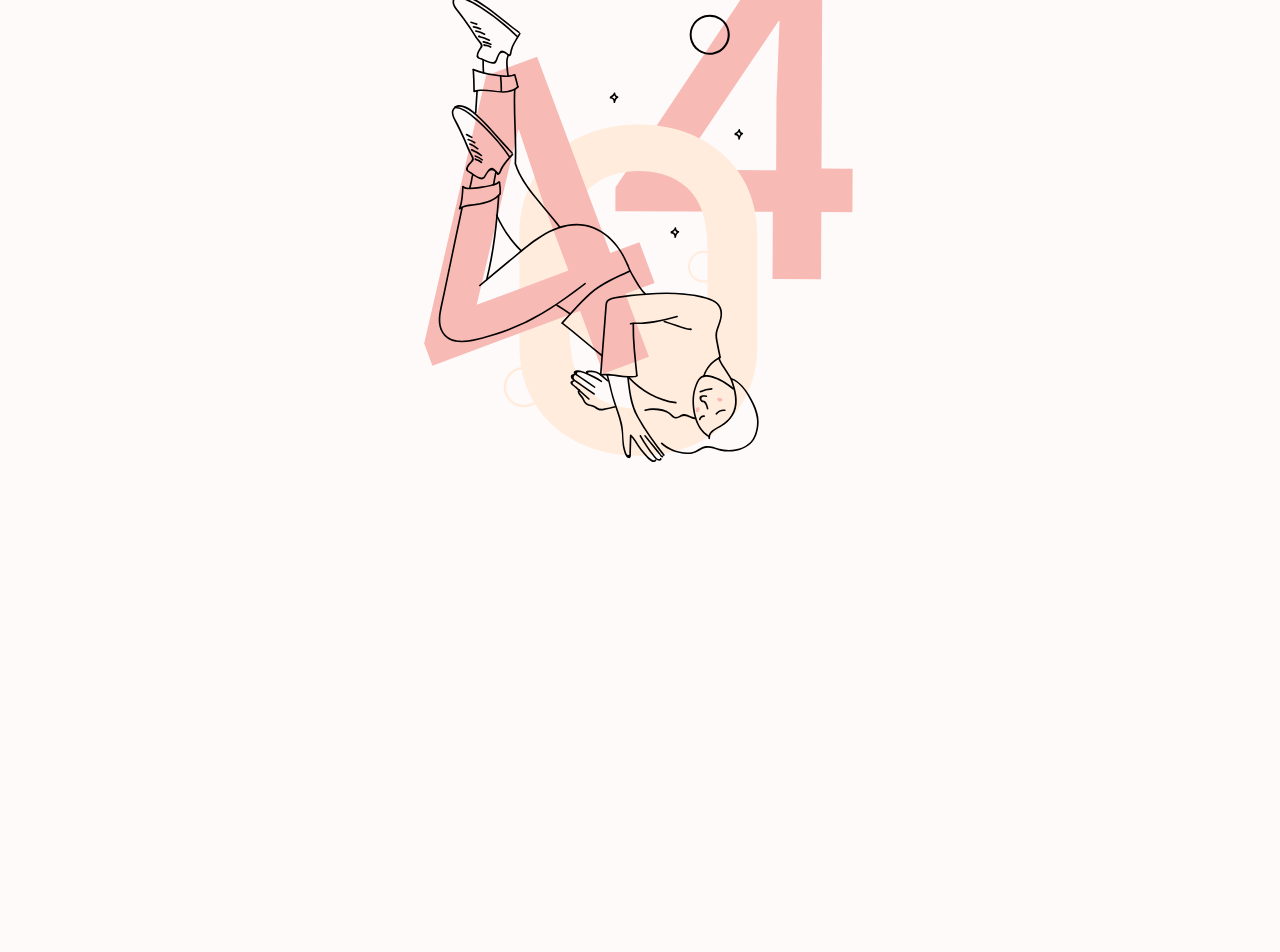
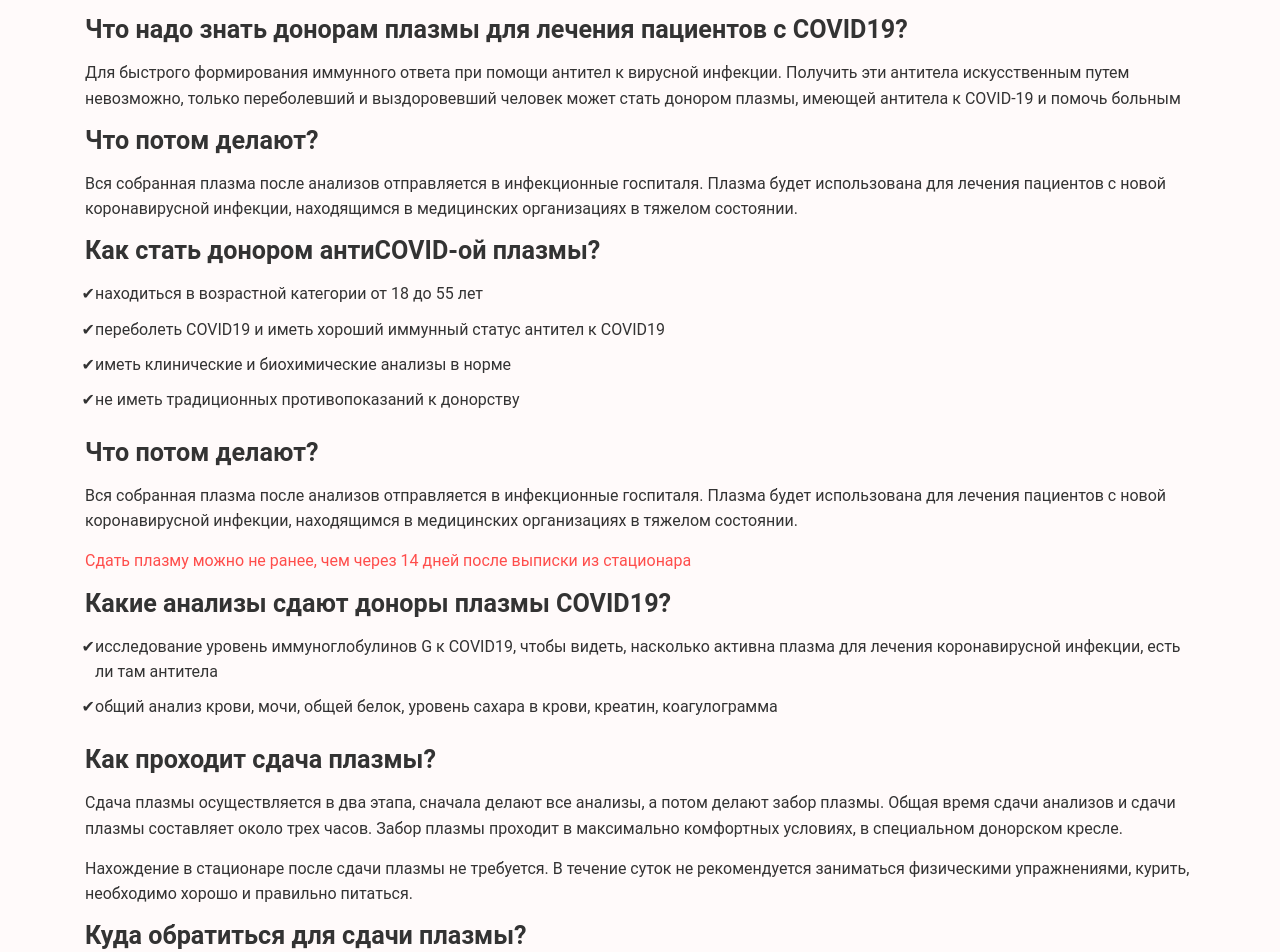
Before and after one commit to Donormd/donor.md-frontend, a Next.js app: page /articles/plasma-donors in a window 1280 px wide. Before the commit this address had no page. Shown: the part 200-1152 px from the top of the page. Before the commit the page ends 800 px from the top, so only its background shows below. Built offline with nearby package versions, Linux system fonts and the light colour scheme.

Commit message:
added page PlasmaDonors

```diff
--- /dev/null
+++ b/pages/articles/plasma-donors.tsx
@@ -0,0 +1,109 @@
+import React from 'react';
+import styled from 'styled-components';
+import HeaderContentFooter from '../../layouts/header-content-footer';
+import { Container } from '../../layouts/container';
+import { Paragraph as PH, Title as TL } from '../../components/UI';
+
+const Paragraph = styled(PH)`
+  margin-bottom: 15px;
+`;
+
+const Title = styled(TL)`
+  margin-bottom: 15px;
+  &:first-child {
+    margin-bottom: 40px;
+  }
+`;
+
+const List = styled.ul`
+  padding-left: 10px;
+`;
+const ListItem = styled.li`
+  list-style-type: '✔';
+  padding-bottom: 10px;
+`;
+
+const PlasmaDonors: React.FC = (): JSX.Element => {
+  return (
+    <HeaderContentFooter background='/images/pages/welcome.png'>
+      <Container>
+        <Title bold>Доноры плазмы COVID19</Title>
+        <Title as='h3' bold>
+          Что надо знать донорам плазмы для лечения пациентов с COVID19?
+        </Title>
+        <Paragraph>
+          Для быстрого формирования иммунного ответа при помощи антител к вирусной инфекции.
+          Получить эти антитела искусственным путем невозможно, только переболевший и выздоровевший
+          человек может стать донором плазмы, имеющей антитела к COVID-19 и помочь больным
+        </Paragraph>
+        <Title as='h3' bold>
+          Что потом делают?
+        </Title>
+        <Paragraph>
+          Вся собранная плазма после анализов отправляется в инфекционные госпиталя. Плазма будет
+          использована для лечения пациентов с новой коронавирусной инфекции, находящимся в
+          медицинских организациях в тяжелом состоянии.
+        </Paragraph>
+        <Title as='h3' bold>
+          Как стать донором антиCOVID-ой плазмы?
+        </Title>
+        <List>
+          <ListItem>находиться в возрастной категории от 18 до 55 лет</ListItem>
+          <ListItem>переболеть COVID19 и иметь хороший иммунный статус антител к COVID19</ListItem>
+          <ListItem>иметь клинические и биохимические анализы в норме</ListItem>
+          <ListItem>не иметь традиционных противопоказаний к донорству</ListItem>
+        </List>
+        <Title as='h3' bold>
+          Что потом делают?
+        </Title>
+        <Paragraph>
+          Вся собранная плазма после анализов отправляется в инфекционные госпиталя. Плазма будет
+          использована для лечения пациентов с новой коронавирусной инфекции, находящимся в
+          медицинских организациях в тяжелом состоянии.
+        </Paragraph>
+        <Paragraph color='red'>
+          Сдать плазму можно не ранее, чем через 14 дней после выписки из стационара
+        </Paragraph>
+        <Title as='h3' bold>
+          Какие анализы сдают доноры плазмы COVID19?
+        </Title>
+        <List>
+          <ListItem>
+            исследование уровень иммуноглобулинов G к COVID19, чтобы видеть, насколько активна
+            плазма для лечения коронавирусной инфекции, есть ли там антитела
+          </ListItem>
+          <ListItem>
+            общий анализ крови, мочи, общей белок, уровень сахара в крови, креатин, коагулограмма
+          </ListItem>
+        </List>
+        <Title as='h3' bold>
+          Как проходит сдача плазмы?
+        </Title>
+        <Paragraph>
+          Сдача плазмы осуществляется в два этапа, сначала делают все анализы, а потом делают забор
+          плазмы. Общая время сдачи анализов и сдачи плазмы составляет около трех часов. Забор
+          плазмы проходит в максимально комфортных условиях, в специальном донорском кресле.
+        </Paragraph>
+        <Paragraph>
+          Нахождение в стационаре после сдачи плазмы не требуется. В течение суток не рекомендуется
+          заниматься физическими упражнениями, курить, необходимо хорошо и правильно питаться.
+        </Paragraph>
+        <Title as='h3' bold>
+          Куда обратиться для сдачи плазмы?
+        </Title>
+        <Paragraph>
+          Для визита в учреждение с целью сдачи плазмы, содержащей антитела к COVID-19, необходима
+          предварительная запись. C собой необходимо иметь выписку из лечебного учреждения, где вы
+          проходили лечение от COVID-19.
+        </Paragraph>
+        <Paragraph>
+          Сдать антиковдную плазму можно только в Тирасполе. <br /> Отделение переливания крови РКБ
+          работает с 8:00 до 14:00 (с 12:00 до 12:30 перерыв). <br /> Обращаться на второй этаж в
+          регистратуру доноров. Контактный телефон: <b>0(533) 2-55-05</b>.
+        </Paragraph>
+      </Container>
+    </HeaderContentFooter>
+  );
+};
+
+export default PlasmaDonors;
```
